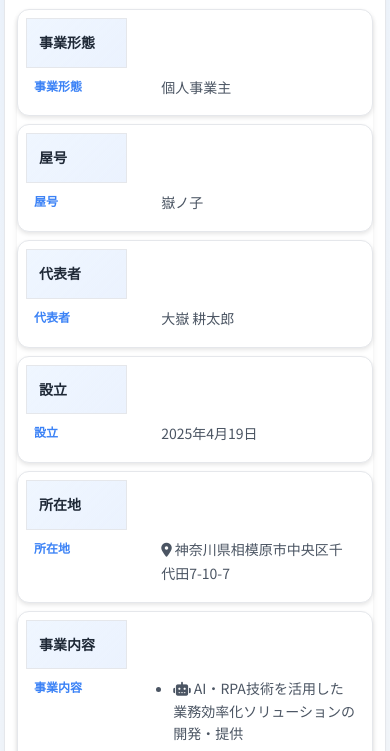
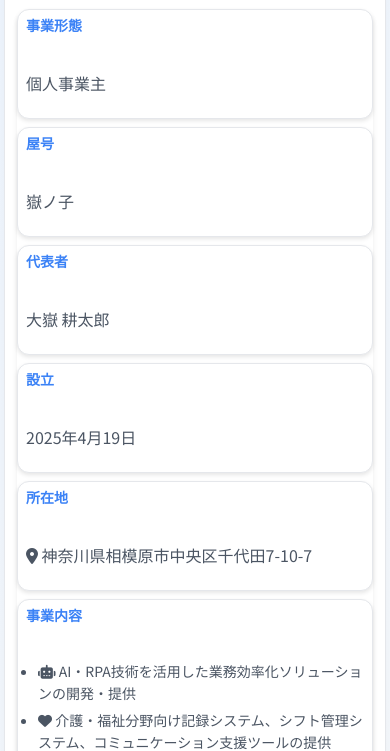
Before and after one commit to otakekeke/landing-page, a plain HTML site: page company.html in a window 390 px wide. Shown: the part 75-826 px from the top of the page. Drawn offline with Linux system fonts and the light colour scheme.

Commit message:
会社情報セクションのHTML構造を改善し、テーブルのスタイルを調整しました。ヘッダー行を非表示にし、各項目のラベルを明確にするためにデータ属性を更新しました。また、CSSスタイルを見直し、可読性を向上させました。

```diff
--- a/company.html
+++ b/company.html
@@ -312,10 +312,9 @@
                 display: block;
             }
 
-            thead tr {
-                position: absolute;
-                top: -9999px;
-                left: -9999px;
+            /* ヘッダー行を完全に非表示 */
+            thead {
+                display: none !important;
             }
 
             tr {
@@ -325,29 +324,33 @@
                 padding: var(--spacing-md);
                 background: var(--bg-color);
                 box-shadow: 0 2px 4px rgba(0, 0, 0, 0.1);
+                display: block;
             }
 
-            td {
+            /* 最初のtd（項目名）のスタイル */
+            td:first-child {
+                font-weight: 600;
+                color: var(--accent-color);
+                background: var(--secondary-color);
+                padding: var(--spacing-sm) var(--spacing-md);
+                margin: calc(-1 * var(--spacing-md)) calc(-1 * var(--spacing-md)) var(--spacing-sm) calc(-1 * var(--spacing-md));
+                border-radius: var(--border-radius) var(--border-radius) 0 0;
+                font-size: var(--font-size-sm);
                 border: none;
-                border-bottom: 1px solid var(--border-color);
-                position: relative;
-                padding: var(--spacing-md) var(--spacing-md) var(--spacing-md) 35%;
-                min-height: auto;
+                display: block;
             }
 
+            /* 2番目のtd（内容）のスタイル */
             td:last-child {
-                border-bottom: none;
+                border: none;
+                padding: var(--spacing-sm) 0 0 0;
+                font-size: var(--font-size-base);
+                display: block;
             }
 
+            /* data-label属性による疑似要素は非表示 */
             td:before {
-                content: attr(data-label);
-                position: absolute;
-                left: var(--spacing-md);
-                top: var(--spacing-md);
-                width: 30%;
-                font-weight: 600;
-                color: var(--accent-color);
-                font-size: var(--font-size-sm);
+                display: none !important;
             }
 
             .phone-link {
@@ -448,31 +451,31 @@
                 </thead>
                 <tbody>
                     <tr>
-                        <th scope="row">事業形態</th>
-                        <td data-label="事業形態">個人事業主</td>
+                        <td data-label="項目">事業形態</td>
+                        <td data-label="内容">個人事業主</td>
                     </tr>
                     <tr>
-                        <th scope="row">屋号</th>
-                        <td data-label="屋号">嶽ノ子</td>
+                        <td data-label="項目">屋号</td>
+                        <td data-label="内容">嶽ノ子</td>
                     </tr>
                     <tr>
-                        <th scope="row">代表者</th>
-                        <td data-label="代表者">大嶽 耕太郎</td>
+                        <td data-label="項目">代表者</td>
+                        <td data-label="内容">大嶽 耕太郎</td>
                     </tr>
                     <tr>
-                        <th scope="row">設立</th>
-                        <td data-label="設立">2025年4月19日</td>
+                        <td data-label="項目">設立</td>
+                        <td data-label="内容">2025年4月19日</td>
                     </tr>
                     <tr>
-                        <th scope="row">所在地</th>
-                        <td data-label="所在地">
+                        <td data-label="項目">所在地</td>
+                        <td data-label="内容">
                             <i class="fas fa-map-marker-alt" aria-hidden="true"></i>
                             神奈川県相模原市中央区千代田7-10-7
                         </td>
                     </tr>
                     <tr>
-                        <th scope="row">事業内容</th>
-                        <td data-label="事業内容">
+                        <td data-label="項目">事業内容</td>
+                        <td data-label="内容">
                             <ul>
                                 <li><i class="fas fa-robot" aria-hidden="true"></i> AI・RPA技術を活用した業務効率化ソリューションの開発・提供</li>
                                 <li><i class="fas fa-heart" aria-hidden="true"></i> 介護・福祉分野向け記録システム、シフト管理システム、コミュニケーション支援ツールの提供</li>
@@ -481,8 +484,8 @@
                         </td>
                     </tr>
                     <tr>
-                        <th scope="row">連絡先</th>
-                        <td data-label="連絡先">
+                        <td data-label="項目">連絡先</td>
+                        <td data-label="内容">
                             <div style="margin-bottom: var(--spacing-sm);">
                                 <i class="fas fa-envelope" aria-hidden="true"></i>
                                 <strong>Email:</strong> <a href="mailto:takenoko.ai.care@gmail.com">takenoko.ai.care@gmail.com</a>
```
